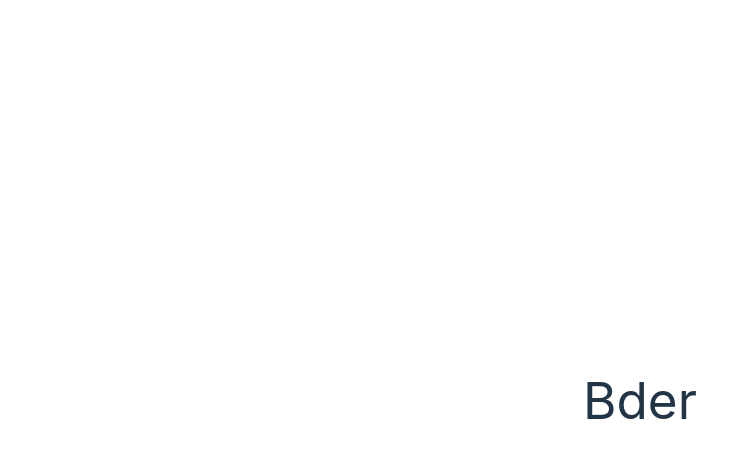
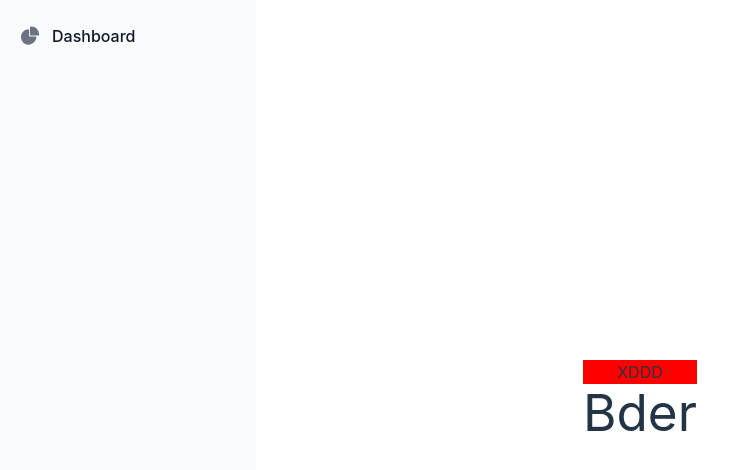
Before and after one commit to bmenchacai/home-components, a Vue app: page / in a window 1280 px wide. Shown: the top 470 px of the page, without its empty margins (0-739 px from the left). Built offline with nearby package versions, Linux system fonts and the light colour scheme.

Commit message:
feat: add sidebar component

```diff
--- a/src/components/Main.vue
+++ b/src/components/Main.vue
@@ -4,6 +4,7 @@
   <!-- <Practice/> -->
   <!-- <Tooltip/> -->
   <!-- <Test/> -->
+  <Sidebar/>
 <h1>Bder</h1>
 </template>
 
@@ -11,6 +12,7 @@
 import { ref } from 'vue';
 import Test from './Test.vue';
 import Tooltip from './Tooltip.vue';
+import Sidebar from './Sidebar.vue';
 
 defineProps({
   msg: String,
--- /dev/null
+++ b/src/components/Sidebar.vue
@@ -0,0 +1,59 @@
+<template>
+
+<button data-drawer-target="default-sidebar" data-drawer-toggle="default-sidebar" aria-controls="default-sidebar" type="button" class="inline-flex items-center p-2 mt-2 ms-3 text-sm text-gray-500 rounded-lg sm:hidden hover:bg-gray-100 focus:outline-none focus:ring-2 focus:ring-gray-200 dark:text-gray-400 dark:hover:bg-gray-700 dark:focus:ring-gray-600">
+   <span class="sr-only">Open sidebar</span>
+   <svg class="w-6 h-6" aria-hidden="true" fill="currentColor" viewBox="0 0 20 20" xmlns="http://www.w3.org/2000/svg">
+   <path clip-rule="evenodd" fill-rule="evenodd" d="M2 4.75A.75.75 0 012.75 4h14.5a.75.75 0 010 1.5H2.75A.75.75 0 012 4.75zm0 10.5a.75.75 0 01.75-.75h7.5a.75.75 0 010 1.5h-7.5a.75.75 0 01-.75-.75zM2 10a.75.75 0 01.75-.75h14.5a.75.75 0 010 1.5H2.75A.75.75 0 012 10z"></path>
+   </svg>
+</button>
+
+<aside id="default-sidebar" class="fixed top-0 left-0 z-40 w-64 h-screen transition-transform -translate-x-full sm:translate-x-0" aria-label="Sidebar">
+   <div class="h-full px-3 py-4 overflow-y-auto bg-gray-50 dark:bg-gray-800">
+      <ul class="space-y-2 font-medium">
+         <li>
+            <a href="#" class="flex items-center p-2 text-gray-900 rounded-lg dark:text-white hover:bg-gray-100 dark:hover:bg-gray-700 group">
+               <svg class="w-5 h-5 text-gray-500 transition duration-75 dark:text-gray-400 group-hover:text-gray-900 dark:group-hover:text-white" aria-hidden="true" xmlns="http://www.w3.org/2000/svg" fill="currentColor" viewBox="0 0 22 21">
+                  <path d="M16.975 11H10V4.025a1 1 0 0 0-1.066-.998 8.5 8.5 0 1 0 9.039 9.039.999.999 0 0 0-1-1.066h.002Z"/>
+                  <path d="M12.5 0c-.157 0-.311.01-.565.027A1 1 0 0 0 11 1.02V10h8.975a1 1 0 0 0 1-.935c.013-.188.028-.374.028-.565A8.51 8.51 0 0 0 12.5 0Z"/>
+               </svg>
+               <span class="ms-3">Dashboard</span>
+            </a>
+         </li>
+
+      </ul>
+   </div>
+</aside>
+
+<div style="width: 100%; background-color: red;">
+    XDDD
+</div>
+
+</template>
+<script>
+    export default {
+    components: {
+    },
+    props: {
+    },
+    data() {
+        return {
+        };
+    },
+    computed: {
+    },
+    methods: {
+    },
+    mounted() {
+    },
+    destroyed() {
+    },
+    beforeDestroy() {
+    },
+    created() {
+    },
+    toggleDisabled() {
+    },
+    showAdvice() {
+    }
+};
+</script>
```
